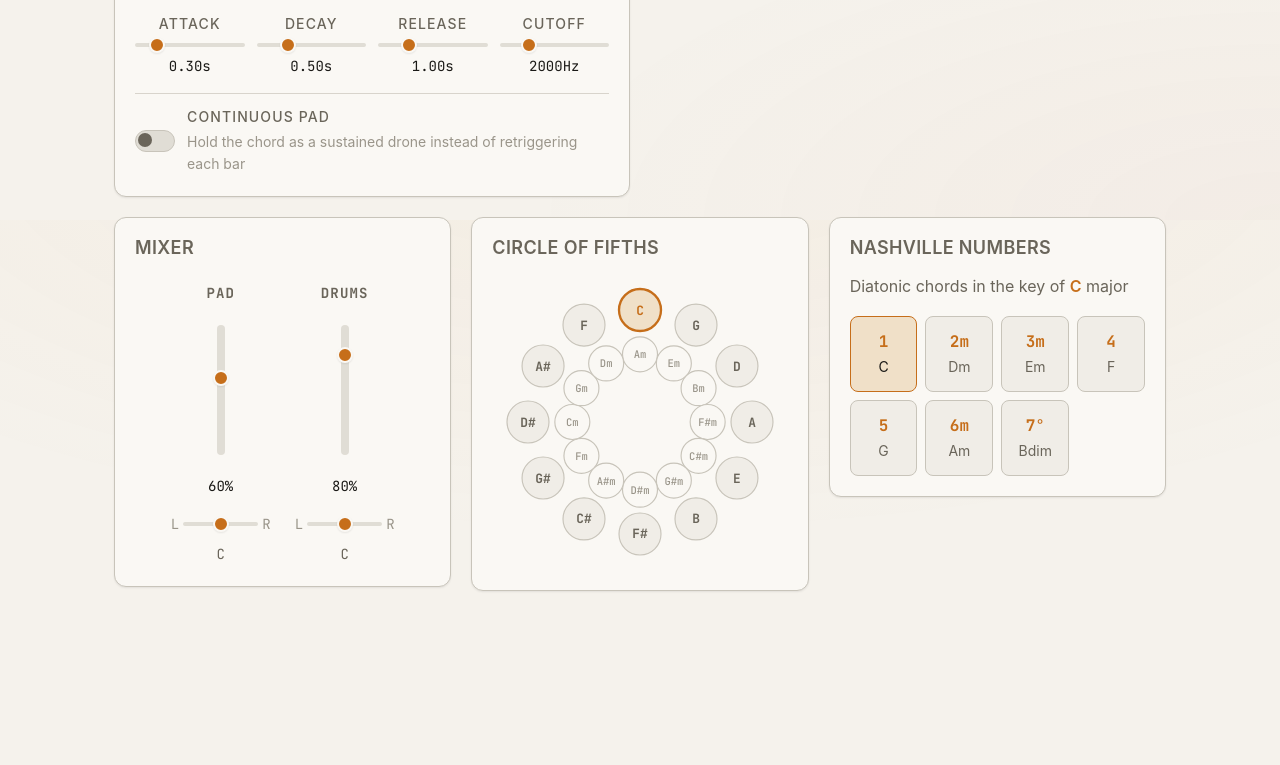
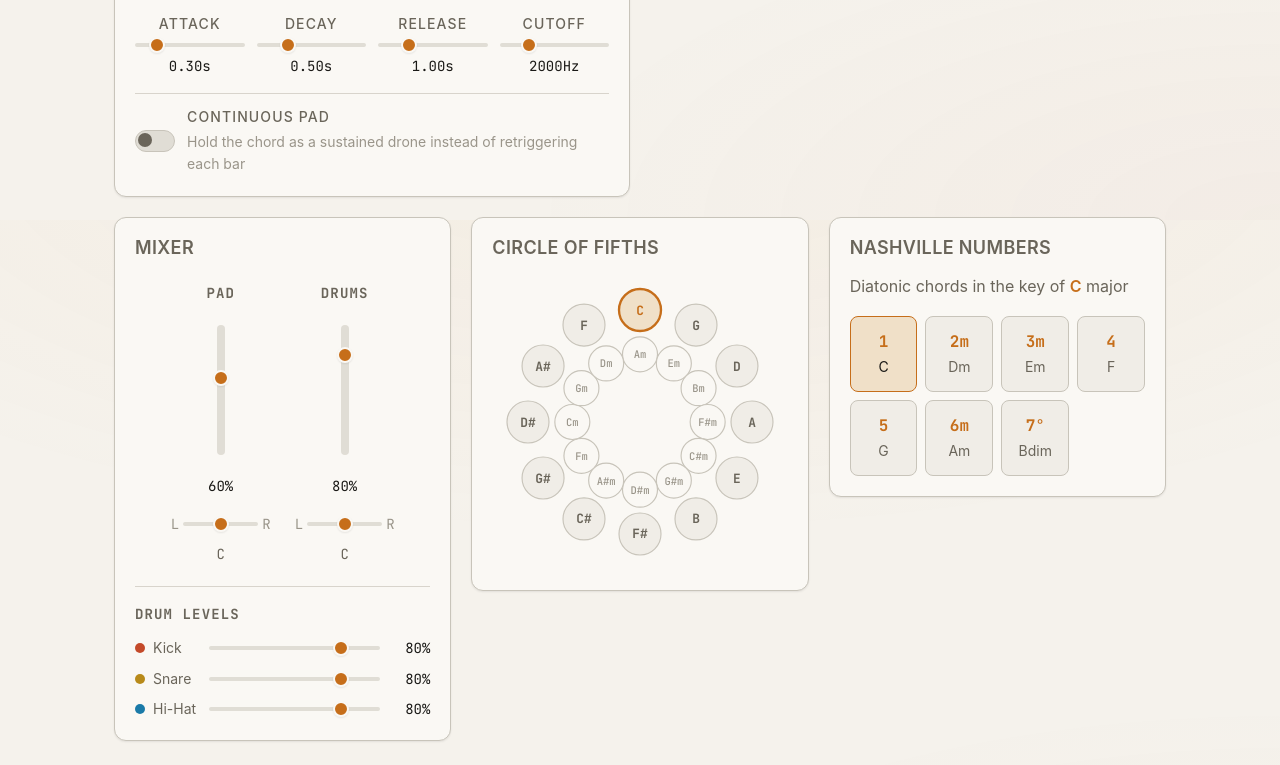
Before and after one commit to mikemills0417/drum-pad-practice-app, a plain HTML site: page index.html in a window 1280 px wide. Shown: the part 580-1345 px from the top of the page. Before the commit the page ends 1195 px from the top, so only its background shows below. Drawn offline with Linux system fonts and the light colour scheme; a web font is replaced by a local one.

Commit message:
Add files via upload

```diff
--- a/index.html
+++ b/index.html
@@ -897,6 +897,58 @@ body {
   font-family: var(--font-mono);
   font-size: var(--text-xs);
   color: var(--color-text-muted);
+}
+
+/* Drum sub-mix: individual levels feeding the Drums group fader */
+.drum-submix {
+  display: flex;
+  flex-direction: column;
+  gap: var(--space-2);
+  margin-top: var(--space-5);
+  padding-top: var(--space-4);
+  border-top: 1px solid var(--color-divider);
+}
+
+.submix-title {
+  font-family: var(--font-mono);
+  font-size: var(--text-xs);
+  font-weight: 700;
+  text-transform: uppercase;
+  letter-spacing: 0.08em;
+  color: var(--color-text-muted);
+  margin-bottom: var(--space-1);
+}
+
+.submix-row {
+  display: flex;
+  align-items: center;
+  gap: var(--space-3);
+}
+
+.submix-label {
+  display: flex;
+  align-items: center;
+  gap: var(--space-2);
+  font-size: var(--text-xs);
+  color: var(--color-text-muted);
+  white-space: nowrap;
+  flex-shrink: 0;
+  width: 62px;
+}
+
+.submix-row .slider {
+  flex: 1;
+  min-width: 0;
+}
+
+.submix-value {
+  font-family: var(--font-mono);
+  font-size: var(--text-xs);
+  color: var(--color-text);
+  font-variant-numeric: tabular-nums;
+  width: 38px;
+  text-align: right;
+  flex-shrink: 0;
 }
 
 .btn-small {
@@ -1413,6 +1465,24 @@ body {
           <span class="pan-value" id="drumPanValue">C</span>
         </div>
       </div>
+      <div class="drum-submix">
+        <span class="submix-title">Drum Levels</span>
+        <div class="submix-row">
+          <span class="submix-label"><span class="dot dot-kick"></span>Kick</span>
+          <input type="range" id="kickVolSlider" min="0" max="1" step="0.01" value="0.8" class="slider" aria-label="Kick volume">
+          <span class="submix-value" id="kickVolValue">80%</span>
+        </div>
+        <div class="submix-row">
+          <span class="submix-label"><span class="dot dot-snare"></span>Snare</span>
+          <input type="range" id="snareVolSlider" min="0" max="1" step="0.01" value="0.8" class="slider" aria-label="Snare volume">
+          <span class="submix-value" id="snareVolValue">80%</span>
+        </div>
+        <div class="submix-row">
+          <span class="submix-label"><span class="dot dot-hat"></span>Hi-Hat</span>
+          <input type="range" id="hatVolSlider" min="0" max="1" step="0.01" value="0.8" class="slider" aria-label="Hi-hat volume">
+          <span class="submix-value" id="hatVolValue">80%</span>
+        </div>
+      </div>
     </section>
 
     <!-- Circle of Fifths: tap a key to change the current key -->
@@ -1623,6 +1693,15 @@ const state = {
   masterGain: null,
   drumGain: null,
   drumVol: 0.8,
+  // Per-instrument drum gains. Each drum routes through its own gain into
+  // the shared drumGain bus, so the Drums fader scales all three together
+  // while these set the balance between them.
+  kickGain: null,
+  snareGain: null,
+  hatGain: null,
+  kickVol: 0.8,
+  snareVol: 0.8,
+  hatVol: 0.8,
   padPan: 0,
   drumPan: 0,
   padPanner: null,
@@ -1943,14 +2022,27 @@ function initAudio() {
   state.padPanner.pan.value = state.padPan;
   state.padPanner.connect(state.masterGain);
 
-  // Drum bus: drum hits -> drumGain -> drumPanner -> masterGain
-  // (separate gain so drums can be leveled independently of the pad)
+  // Drum bus: each hit -> its own instrument gain -> drumGain (group)
+  // -> drumPanner -> masterGain. Chaining the gains means the group
+  // fader multiplies the per-instrument levels rather than replacing them.
   state.drumGain = state.audioCtx.createGain();
   state.drumGain.gain.value = state.drumVol;
   state.drumPanner = state.audioCtx.createStereoPanner();
   state.drumPanner.pan.value = state.drumPan;
   state.drumGain.connect(state.drumPanner);
   state.drumPanner.connect(state.masterGain);
+
+  state.kickGain = state.audioCtx.createGain();
+  state.kickGain.gain.value = state.kickVol;
+  state.kickGain.connect(state.drumGain);
+
+  state.snareGain = state.audioCtx.createGain();
+  state.snareGain.gain.value = state.snareVol;
+  state.snareGain.connect(state.drumGain);
+
+  state.hatGain = state.audioCtx.createGain();
+  state.hatGain.gain.value = state.hatVol;
+  state.hatGain.connect(state.drumGain);
 }
 
 function startPlayback() {
@@ -2049,13 +2141,13 @@ function scheduler() {
 
     // Schedule drums
     if (barPattern.kick[patternStep]) {
-      createKick(state.audioCtx, time, state.drumGain);
+      createKick(state.audioCtx, time, state.kickGain);
     }
     if (barPattern.snare[patternStep]) {
-      createSnare(state.audioCtx, time, state.drumGain);
+      createSnare(state.audioCtx, time, state.snareGain);
     }
     if (barPattern.hat[patternStep]) {
-      createHat(state.audioCtx, time, state.drumGain);
+      createHat(state.audioCtx, time, state.hatGain);
     }
 
     // Visual step indicator (schedule for the right time)
@@ -2685,6 +2777,28 @@ document.addEventListener('DOMContentLoaded', () => {
       state.drumGain.gain.setTargetAtTime(v, state.audioCtx.currentTime, 0.01);
     }
   });
+
+  // Per-drum levels. These feed the Drums group fader above, so the group
+  // fader scales whatever balance is set here.
+  const pct = v => Math.round(v * 100) + '%';
+  bindSlider('kickVolSlider', 'kickVolValue', pct, v => {
+    state.kickVol = v;
+    if (state.kickGain) {
+      state.kickGain.gain.setTargetAtTime(v, state.audioCtx.currentTime, 0.01);
+    }
+  });
+  bindSlider('snareVolSlider', 'snareVolValue', pct, v => {
+    state.snareVol = v;
+    if (state.snareGain) {
+      state.snareGain.gain.setTargetAtTime(v, state.audioCtx.currentTime, 0.01);
+    }
+  });
+  bindSlider('hatVolSlider', 'hatVolValue', pct, v => {
+    state.hatVol = v;
+    if (state.hatGain) {
+      state.hatGain.gain.setTargetAtTime(v, state.audioCtx.currentTime, 0.01);
+    }
+  });
   bindSlider('padPanSlider', 'padPanValue', formatPan, v => {
     state.padPan = v;
     if (state.padPanner) {
```
